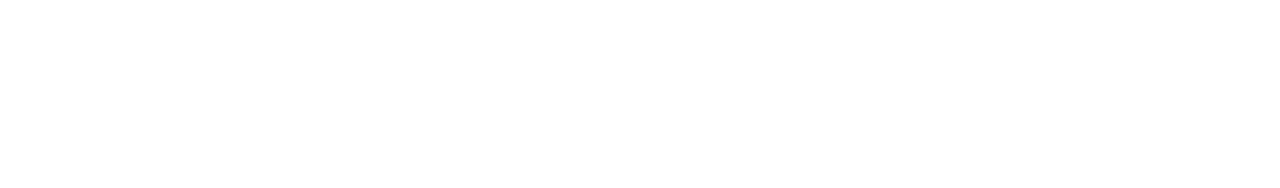
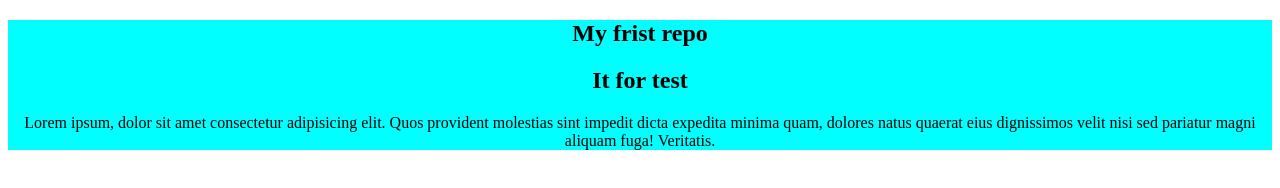
Before and after one commit to ritammandal-bit/My-frist-github-repo, a plain HTML site: page index.html in a window 1280 px wide. Drawn offline with Linux system fonts and the light colour scheme.

Commit message:
frist commit

```diff
--- a/index.html
+++ b/index.html
@@ -3,9 +3,14 @@
 <head>
     <meta charset="UTF-8">
     <meta name="viewport" content="width=device-width, initial-scale=1.0">
+    <link rel="stylesheet" href="style.css">
     <title>My frist ever github repo</title>
 </head>
 <body>
-
+    <div>
+        <h2>My frist repo</h2>
+        <h2>It for test</h2>
+        <p>Lorem ipsum, dolor sit amet consectetur adipisicing elit. Quos provident molestias sint impedit dicta expedita minima quam, dolores natus quaerat eius dignissimos velit nisi sed pariatur magni aliquam fuga! Veritatis.</p>
+    </div>
 </body>
 </html>
--- /dev/null
+++ b/style.css
@@ -0,0 +1,9 @@
+div{
+    background-color: aqua;
+}
+h2{
+    text-align: center;
+}
+p{
+    text-align: center;
+}
```
